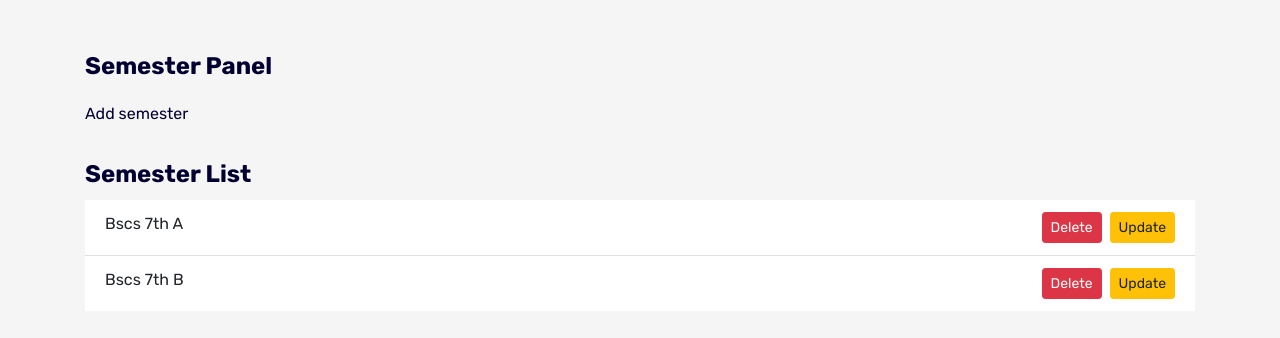
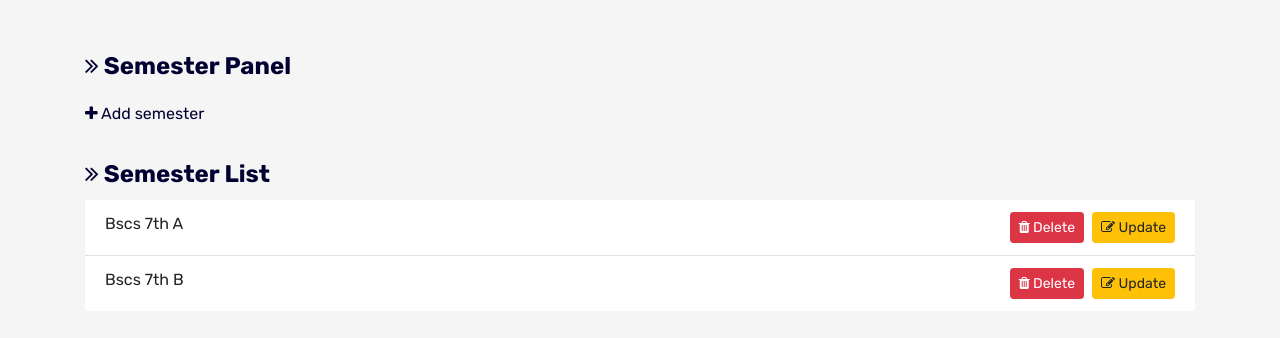
Before and after one commit to Samia-Amin/Automatic-Timetable-Generator-FYP, a PHP site: page /ATG/semester.php in a window 1280 px wide. Shown: the part 144-482 px from the top of the page. Run offline with PHP 8.4, Linux system fonts and the light colour scheme; data comes from the database, SQL or seed files in the repository; some libraries are stand-ins or nearby versions.

Commit message:
Semester Functionality Added.

```diff
--- a/addsemester.php
+++ b/addsemester.php
@@ -21,7 +21,7 @@
 		<div class="container pt-5" >
 			<div class="fpanel" >
 				<fieldset style="padding:10px 20px;margin-bottom:20px;">
-						<legend style="width:auto;font-weight:bold;color:#020031;">Add Semester Details</legend>
+						<legend style="width:auto;font-weight:bold;color:#020031;"><i class="fa fa-angle-double-right" aria-hidden="true"></i> 	Add Semester Details</legend>
 						<form action="<?php $_SERVER['PHP_SELF']; ?>" method="post">
 							<div class="input-group">
 								<input type="text" class="form-control" name="sem_name" placeholder="Semester Name">
--- a/semester.php
+++ b/semester.php
@@ -24,16 +24,16 @@
 		<div class="container pt-5" >
 			<div class="fpanel" >
 				<fieldset style="padding:10px 0px;margin-bottom:20px;">
-						<legend style="width:auto;font-weight:bold;color:#020031;">Semester Panel</legend>
-						<a href="addsemester.php" style="color:#020031;" > Add semester</a>
+						<legend style="width:auto;font-weight:bold;color:#020031;"><i class="fa fa-angle-double-right" aria-hidden="true"></i> Semester Panel</legend>
+						<a href="addsemester.php" style="color:#020031;" ><i class="fa fa-plus" aria-hidden="true"></i> Add semester</a>
 			  </fieldset>
 			<fieldset >
-				<legend style="width:auto;font-weight:bold;color:#020031;">Semester List</legend>
+				<legend style="width:auto;font-weight:bold;color:#020031;"><i class="fa fa-angle-double-right" aria-hidden="true"></i> Semester List</legend>
 				<ul class="list-group list-group-flush semester-list">
 				<?php foreach($semester_list as $member) : ?>
 					<li class="list-group-item"><?php echo $member['sem_name']; ?>
-					<a class="btn btn-sm pull-right btn-warning" href="<?php echo ROOT_URL; ?>/updatesemester.php?id=<?php echo $member['sem_id']; ?>">Update</a>
-					<a class="btn btn-sm pull-right btn-danger mr-2" href="<?php echo ROOT_URL; ?>/deletesemester.php?id=<?php echo $member['sem_id']; ?>">Delete</a></li>
+					<a class="btn btn-sm pull-right btn-warning" href="<?php echo ROOT_URL; ?>/updatesemester.php?id=<?php echo $member['sem_id']; ?>"><i class="fa fa-pencil-square-o" aria-hidden="true"></i> Update</a>
+					<a class="btn btn-sm pull-right btn-danger mr-2" href="<?php echo ROOT_URL; ?>/deletesemester.php?id=<?php echo $member['sem_id']; ?>"><i class="fa fa-trash" aria-hidden="true"></i> Delete</a></li>
 					<?php endforeach; ?>
 				</ul>
 			</fieldset>
--- a/updatesemester.php
+++ b/updatesemester.php
@@ -42,7 +42,7 @@
 		<div class="container pt-5" >
 			<div class="fpanel" >
 				<fieldset style="padding:10px 0px;margin-bottom:20px;">
-						<legend style="width:auto;font-weight:bold;color:#020031;">Update semester Details</legend>
+						<legend style="width:auto;font-weight:bold;color:#020031;"><i class="fa fa-angle-double-right" aria-hidden="true"></i> Update semester Details</legend>
 						<form action="<?php $_SERVER['PHP_SELF']; ?>" method="post">
 							<div class="input-group">
 								<input type="text" class="form-control" name="sem_name" value="<?php echo $member['sem_name']; ?>">
```
